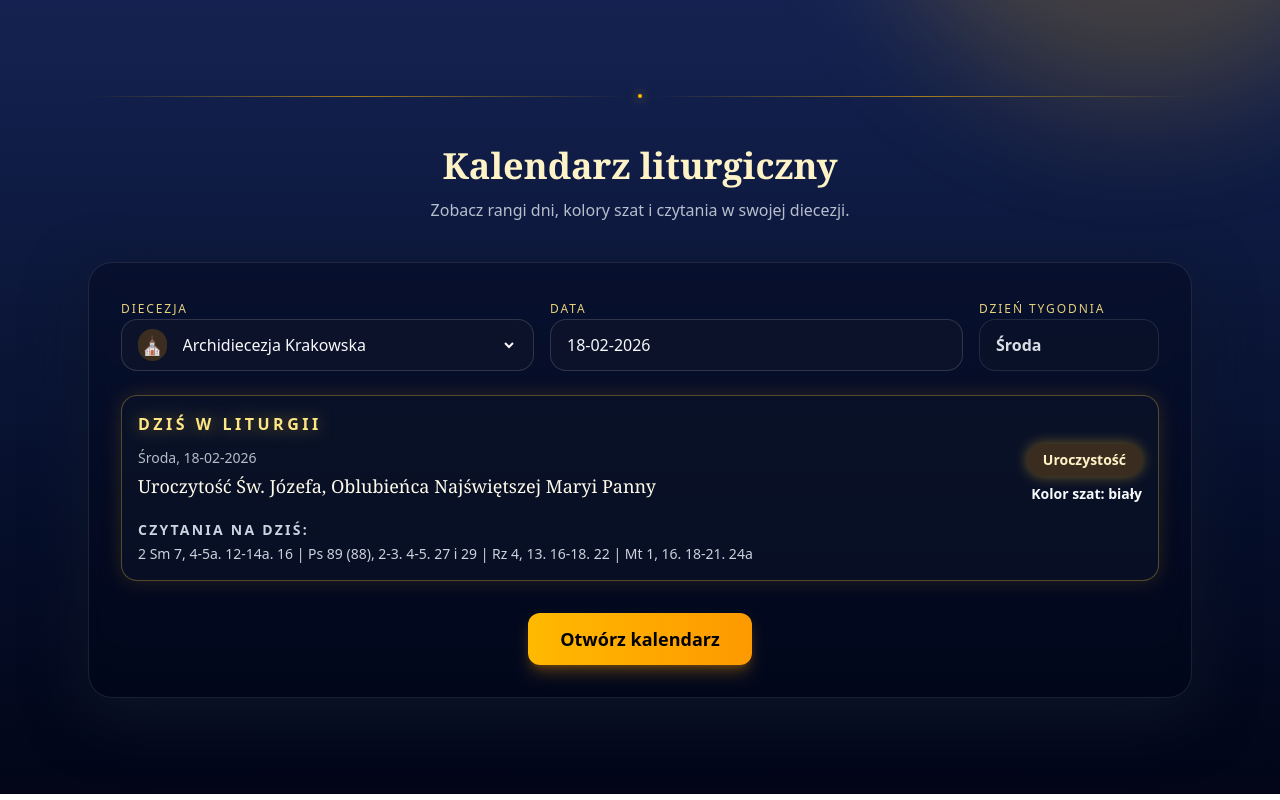
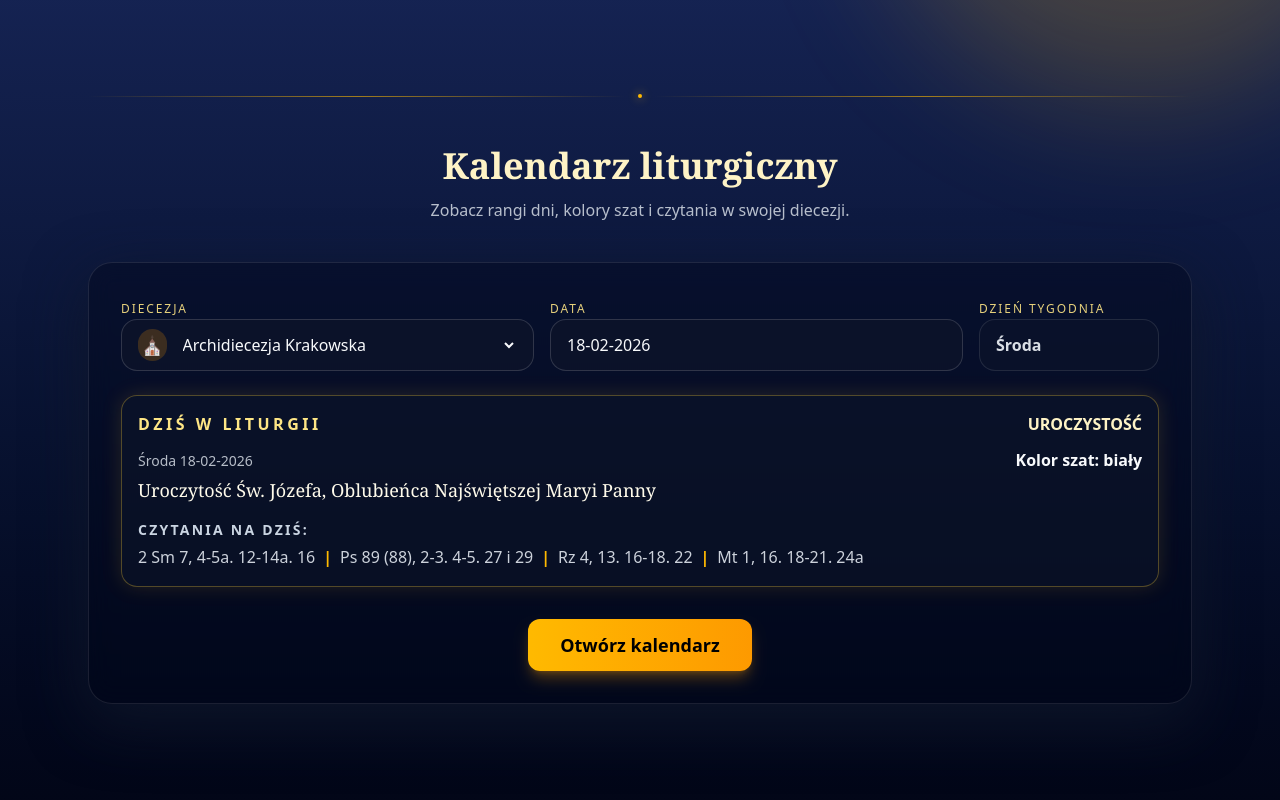
Before and after one commit to grzegorz2803/lsogo-web, a React (Vite) app: page / in a window 1280 px wide. Shown: the part 898-1698 px from the top of the page. Built offline with nearby package versions, Linux system fonts and the light colour scheme.

Commit message:
style(calendar): align rank with header, color with date and emphasize readings separator

```diff
--- a/src/components/CalendarSection.tsx
+++ b/src/components/CalendarSection.tsx
@@ -154,32 +154,44 @@ export function CalendarSection() {
 
         {/*Dziś w liturgii */}
         <div className="mt-6 rounded-2xl border border-amber-300/30 bg-slate-900/50 px-4 py-4 shadow-[0_0_20px_rgba(251,191,36,0.15)]">
-          <div className="text-xs md:text-base font-semibold uppercase tracking-[0.22em] text-amber-200 drop-shadow-[0_0_8px_rgba(251,191,36,0.5)]">
-            DZIŚ W LITURGII
+          <div className="flex items-baseline justify-between">
+            <div className="text-sm md:text-base font-semibold uppercase tracking-[0.22em] text-amber-200">
+              DZIŚ W LITURGII
+            </div>
+            <div className="text-sm uppercase md:text-base font-semibold text-amber-100">
+              {todayInfoMock.rank}
+            </div>
           </div>
-          <div className="mt-2 flex flex-col gap-1 md:flex-row md:items-center md:justify-between">
-            <div>
+          <div className="mt-3 space-y-1">
+            <div className="flex items-baseline justify-between">
               <p className="text-sm text-slate-200/80">
-                {weekdayLabel}, {formatDisplayDate(todayISO)}
+                {weekdayLabel} {formatDisplayDate(todayISO)}
               </p>
-              <p className="mt-1 font-serif text-lg text-amber-50">
-                {todayInfoMock.title}
+              <p
+                className={`text-sm md:text-base font-semibold ${colorStyles.text}`}
+              >
+                Kolor szat: {todayInfoMock.color}
               </p>
             </div>
-            <div className="mt-3 flex flex-col items-start gap-2 text-sm md:mt-0 md:items-end">
-              <span className="inline-flex items-center rounded-full px-4 py-1.5 text-sm font-semibold bg-amber-500/20 text-amber-100 shadow-[0_0_14px_rgba(251,191,36,0.45)]">
-                {todayInfoMock.rank}
-              </span>
-              <span className={`text-sm font-semibold ${colorStyles.text}`}>
-                Kolor szat: {todayInfoMock.color}
-              </span>
-            </div>
+            <p className="font-serif text-lg text-amber-50">
+              {todayInfoMock.title}
+            </p>
           </div>
+
           <div className="mt-4 text-xs md:text-sm text-slate-200/90 space-y-1">
             <p className="font-semibold uppercase tracking-[0.16em] text-slate-300">
               Czytania na dziś:
             </p>
-            <p>{readingsLine}</p>
+            <p className="text-sm md:text-base leading-relaxed">
+              {todayInfoMock.readings.map((reading, index) => (
+                <span key={reading}>
+                  {index > 0 && (
+                    <span className="mx-2 text-amber-400 font-bold">|</span>
+                  )}
+                  <span>{reading}</span>
+                </span>
+              ))}
+            </p>
           </div>
         </div>
         {/*Przycisk */}
```
